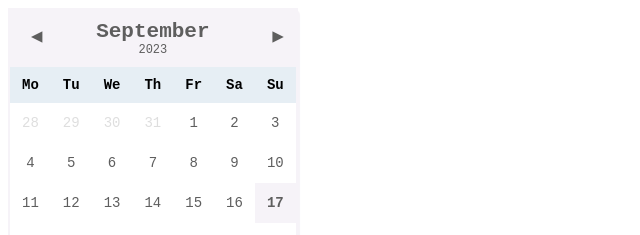
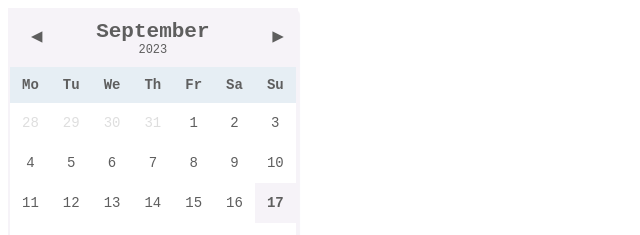
Before and after one commit to paper-frost/notion, a plain HTML site: page calender/index.html in a window 1280 px wide. Shown: the top 235 px of the page, 0-640 px from the left. Drawn offline with Linux system fonts and the light colour scheme.

Commit message:
Update index.html

```diff
--- a/calender/index.html
+++ b/calender/index.html
@@ -50,6 +50,7 @@ table {
 
 .day-header{
     background-color: #E6EEF4;
+	color: rgb(94, 94, 94);
 }
 
 td,th {
```
